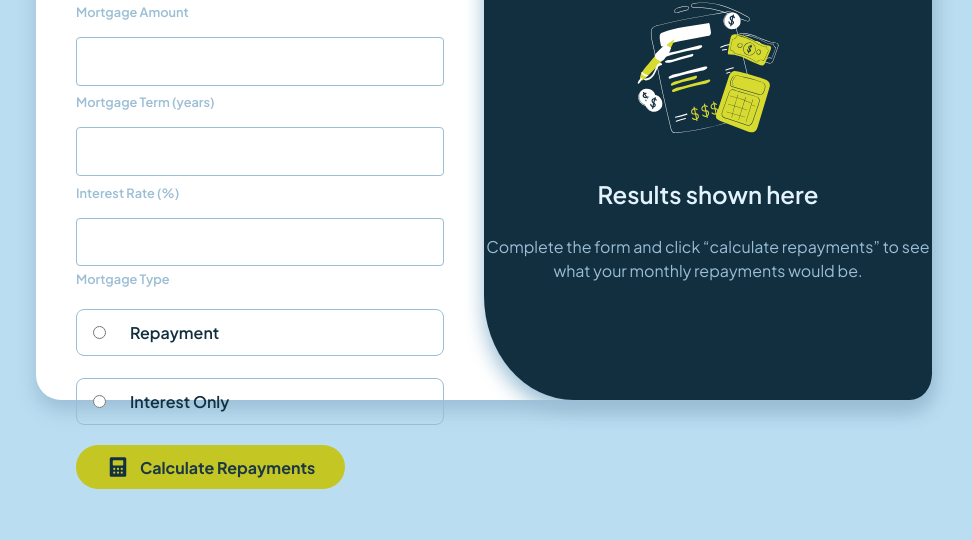
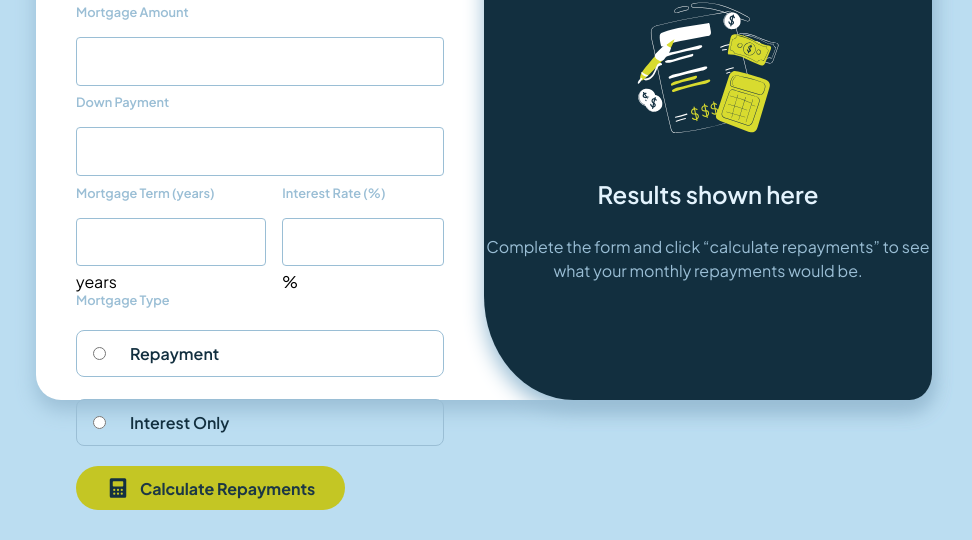
Before and after one commit to jemima-lopez/mortgage-calculator, a plain HTML site: page index.html in a window 1280 px wide. Shown: the part 260-800 px from the top of the page, without its empty margins (156-1128 px from the left). Drawn offline with Linux system fonts and the light colour scheme.

Commit message:
commit input-group

```diff
--- a/index.html
+++ b/index.html
@@ -28,17 +28,20 @@
         <label for="mortgage-amount">Mortgage Amount</label>
         <input type="number" id="mortgage-amount" name="mortgage-amount" placeholder=" " required>
       </div>
-
-      <div class="input">
-        <label for="mortgage-term">Mortgage Term (years)</label>
-        <input type="number" id="mortgage-term" name="mortgage-term" placeholder=" " required>
+      <label for="down-payment">Down Payment</label>
+        <input type="number" id="down-payment" name="down-payment" placeholder=" " required>
+        <div class="input-group">
+          <div class="input-box">
+              <label for="mortgage-term">Mortgage Term (years)</label>
+              <input type="number" placeholder=" " required>
+              <span class="suffix">years</span>
+          </div>
+        <div class="input-box">
+          <label for="interest-rate">Interest Rate (%)</label>
+          <input type="number" id="interest-rate" name="interest-rate" placeholder=" " step="0.01" required>
+          <span class="suffix">%</span>
+        </div>
       </div>
-
-      <div class="input">
-        <label for="interest-rate">Interest Rate (%)</label>
-        <input type="number" id="interest-rate" name="interest-rate" placeholder=" " step="0.01" required>
-      </div>
-
       <div class="radio-group">
         <label>Mortgage Type</label>
         <label class="radio-option">
--- a/style.css
+++ b/style.css
@@ -114,26 +114,15 @@ input[type="number"] {
     cursor: pointer;
     transition: border-color 0.3s, background-color 0.3s;
 }
+
 .radio-option:hover {
     border-color: hsl(61, 69%, 46%);
     background-color: hsl(61, 69%, 96%);
 }
-.btn-calculator {
-    background-color: hsl(61, 69%, 46%);
-    color: hsl(200, 43%, 19%);
-    border: none;
-    border-radius: 30px;
-    padding: 10px 30px;
-    font-size: 1rem;
-    font-weight: 700;
-    display: flex;
-    align-items: center;
-    justify-content: center;
+
+.radio-option input[type="radio"] {
+    accent-color: hsl(61, 69%, 46%);
     cursor: pointer;
-    margin-top: 10px;
-}
-.btn-calculator img {
-    margin-right: 10px;
 }
 
 .results-section {
@@ -180,6 +169,30 @@ label {
     font-weight: 600;
 }
 
+.input-group {
+    display: flex;
+    gap: 1rem;
+    width: 100%;
+}
+
+.btn-calculator {
+    background-color: hsl(61, 69%, 46%);
+    color: hsl(200, 43%, 19%);
+    border: none;
+    border-radius: 30px;
+    padding: 10px 30px;
+    font-size: 1rem;
+    font-weight: 700;
+    display: flex;
+    align-items: center;
+    justify-content: center;
+    cursor: pointer;
+    margin-top: 10px;
+}
+.btn-calculator img {
+    margin-right: 10px;
+}
+
 .results {
     background-color: hsl(202, 55%, 16%);
     color: hsl(202, 86%, 94%);
```
